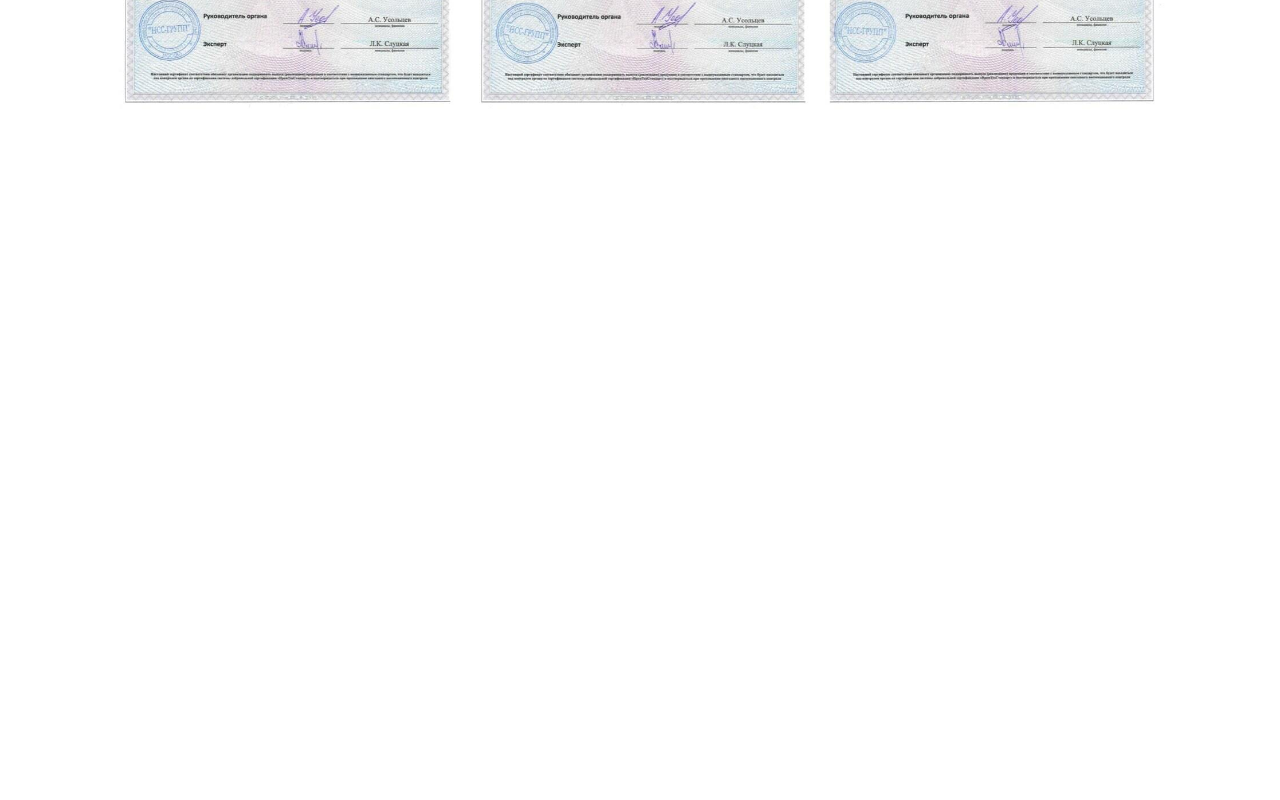
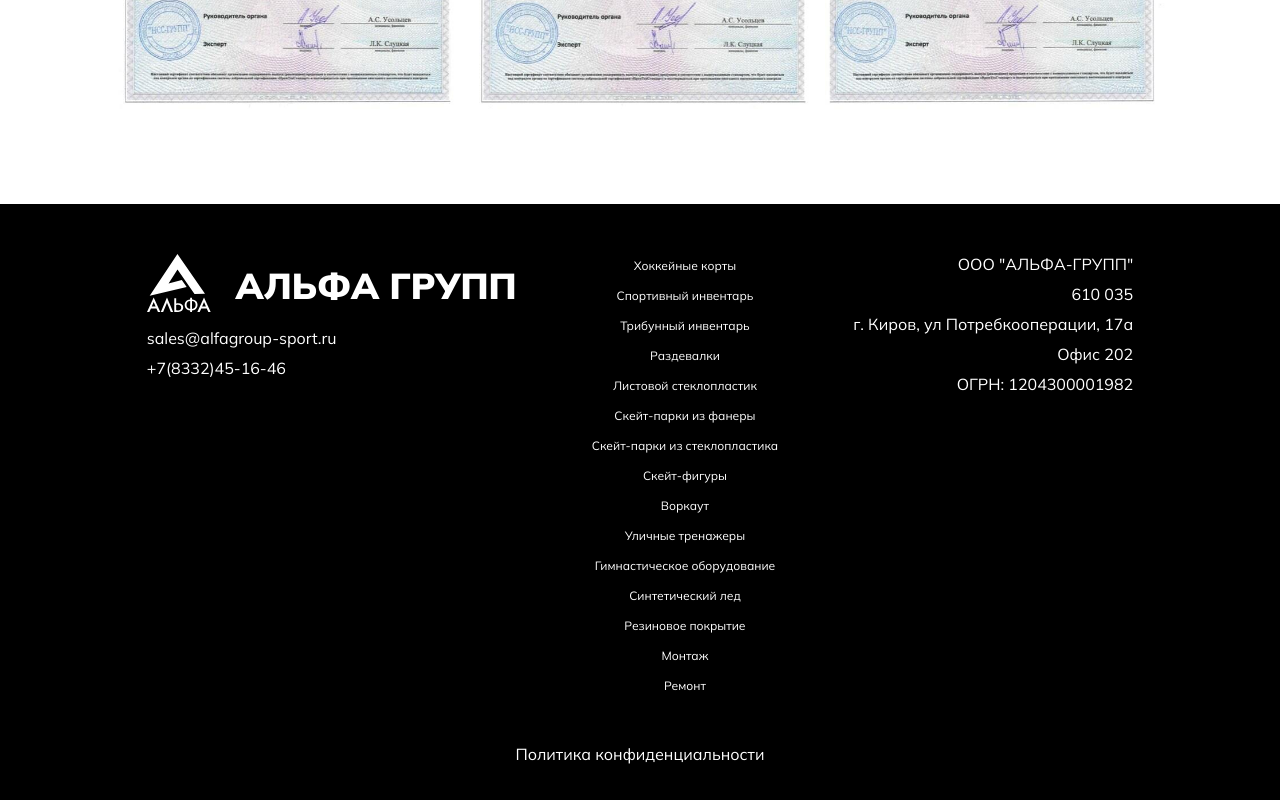
Before and after one commit to KDTenshi/graduationWorkFront, a Next.js app: page / in a window 1280 px wide. Shown: the part 3129-3929 px from the top of the page. Before the commit the page ends 3333 px from the top, so only its background shows below. Built offline with nearby package versions, Linux system fonts and the light colour scheme.

Commit message:
Added footer

```diff
--- a/src/Fakeserver.ts
+++ b/src/Fakeserver.ts
@@ -55,3 +55,81 @@ export const sections = [
     ],
   },
 ];
+
+export const categories = [
+  {
+    id: 0,
+    sectionId: 0,
+    title: "Хоккейные корты",
+  },
+  {
+    id: 1,
+    sectionId: 0,
+    title: "Спортивный инвентарь",
+  },
+  {
+    id: 2,
+    sectionId: 0,
+    title: "Трибунный инвентарь",
+  },
+  {
+    id: 3,
+    sectionId: 0,
+    title: "Раздевалки",
+  },
+  {
+    id: 4,
+    sectionId: 0,
+    title: "Листовой стеклопластик",
+  },
+  {
+    id: 5,
+    sectionId: 1,
+    title: "Скейт-парки из фанеры",
+  },
+  {
+    id: 6,
+    sectionId: 1,
+    title: "Скейт-парки из стеклопластика",
+  },
+  {
+    id: 7,
+    sectionId: 1,
+    title: "Скейт-фигуры",
+  },
+  {
+    id: 8,
+    sectionId: 2,
+    title: "Воркаут",
+  },
+  {
+    id: 9,
+    sectionId: 2,
+    title: "Уличные тренажеры",
+  },
+  {
+    id: 10,
+    sectionId: 2,
+    title: "Гимнастическое оборудование",
+  },
+  {
+    id: 11,
+    sectionId: 3,
+    title: "Синтетический лед",
+  },
+  {
+    id: 12,
+    sectionId: 3,
+    title: "Резиновое покрытие",
+  },
+  {
+    id: 13,
+    sectionId: 4,
+    title: "Монтаж",
+  },
+  {
+    id: 14,
+    sectionId: 4,
+    title: "Ремонт",
+  },
+];
--- a/src/app/layout.tsx
+++ b/src/app/layout.tsx
@@ -3,6 +3,7 @@ import { Mulish } from "next/font/google";
 import { FC, PropsWithChildren } from "react";
 import "@/styles/App.css";
 import Header from "@/components/Layout/Header/Header";
+import Footer from "@/components/Layout/Footer/Footer";
 
 const mulish = Mulish({ subsets: ["cyrillic"], weight: ["400", "700", "900"] });
 
@@ -20,6 +21,7 @@ const RootLayout: FC<PropsWithChildren> = ({ children }) => {
       <body className={mulish.className}>
         <Header />
         {children}
+        <Footer />
       </body>
     </html>
   );
--- /dev/null
+++ b/src/components/Layout/Footer/Footer.module.css
@@ -0,0 +1,215 @@
+.Footer {
+  background: #000;
+  padding: 50px 75px;
+  display: flex;
+  flex-direction: column;
+  align-items: center;
+  gap: 50px;
+}
+
+.Wrap {
+  width: 100%;
+  display: flex;
+  justify-content: center;
+  gap: 75px;
+}
+
+.Contacts {
+  display: flex;
+  flex-direction: column;
+  gap: 10px;
+}
+
+.Logo {
+  text-decoration: none;
+  display: flex;
+  justify-content: start;
+}
+
+.Contact {
+  font-size: 16px;
+  font-weight: 400;
+  color: #fff;
+  text-decoration: none;
+  position: relative;
+}
+.Contact::-moz-selection {
+  background: #fff;
+  color: #000;
+}
+.Contact::selection {
+  background: #fff;
+  color: #000;
+}
+.Contact::after {
+  position: absolute;
+  content: "";
+  width: 0;
+  left: 50%;
+  bottom: -5px;
+  height: 2px;
+  background: #fff;
+  transition: all 0.25s;
+}
+.Contact:hover::after {
+  left: 0;
+  right: 0;
+  width: 100%;
+}
+
+.Links {
+  display: grid;
+  grid-template-columns: repeat(3, 1fr);
+  gap: 10px;
+}
+.Links p {
+  text-align: center;
+}
+
+.Link {
+  font-size: 12px;
+  font-weight: 400;
+  color: #fff;
+  text-decoration: none;
+  position: relative;
+}
+.Link::-moz-selection {
+  background: #fff;
+  color: #000;
+}
+.Link::selection {
+  background: #fff;
+  color: #000;
+}
+.Link::after {
+  position: absolute;
+  content: "";
+  width: 0;
+  left: 50%;
+  bottom: -5px;
+  height: 2px;
+  background: #fff;
+  transition: all 0.25s;
+}
+.Link:hover::after {
+  left: 0;
+  right: 0;
+  width: 100%;
+}
+
+.Info {
+  display: flex;
+  flex-direction: column;
+  gap: 10px;
+}
+.Info p {
+  font-size: 16px;
+  font-weight: 400;
+  color: #fff;
+  text-align: right;
+}
+.Info p::-moz-selection {
+  background: #fff;
+  color: #000;
+}
+.Info p::selection {
+  background: #fff;
+  color: #000;
+}
+
+.Policy {
+  display: flex;
+  align-items: center;
+  justify-content: center;
+}
+.Policy a {
+  font-size: 16px;
+  font-weight: 400;
+  color: #fff;
+  text-decoration: none;
+  position: relative;
+}
+.Policy a::-moz-selection {
+  background: #fff;
+  color: #000;
+}
+.Policy a::selection {
+  background: #fff;
+  color: #000;
+}
+.Policy a::after {
+  position: absolute;
+  content: "";
+  width: 0;
+  left: 50%;
+  bottom: -5px;
+  height: 2px;
+  background: #fff;
+  transition: all 0.25s;
+}
+.Policy a:hover::after {
+  left: 0;
+  right: 0;
+  width: 100%;
+}
+
+@media screen and (max-width: 1600px) {
+  .Links {
+    grid-template-columns: repeat(2, 1fr);
+  }
+  .Links p:nth-child(odd) {
+    text-align: left;
+  }
+  .Links p:nth-child(even) {
+    text-align: right;
+  }
+}
+@media screen and (max-width: 1400px) {
+  .Links {
+    grid-template-columns: 1fr;
+  }
+  .Links p:nth-child(odd) {
+    text-align: center;
+  }
+  .Links p:nth-child(even) {
+    text-align: center;
+  }
+}
+@media screen and (max-width: 1200px) {
+  .Wrap {
+    gap: 50px;
+  }
+  .Links {
+    display: none;
+  }
+}
+@media screen and (max-width: 800px) {
+  .Wrap {
+    flex-direction: column;
+    align-items: center;
+  }
+  .Logo {
+    justify-content: center;
+  }
+  .Contacts p {
+    text-align: center;
+  }
+  .Info p {
+    text-align: center;
+  }
+}
+@media screen and (max-width: 600px) {
+  .Policy a {
+    font-size: 12px;
+    font-weight: 400;
+    color: #fff;
+  }
+  .Policy a::-moz-selection {
+    background: #fff;
+    color: #000;
+  }
+  .Policy a::selection {
+    background: #fff;
+    color: #000;
+  }
+}/*# sourceMappingURL=Footer.module.css.map */
--- /dev/null
+++ b/src/components/Layout/Footer/Footer.module.scss
@@ -0,0 +1,147 @@
+@use "../../../styles/variables/colors" as c;
+@use "../../../styles/variables/spacings" as sp;
+
+@import "../../../styles/variables/mixins";
+
+.Footer {
+  background: c.$black;
+  padding: sp.$large sp.$extra_large;
+  display: flex;
+  flex-direction: column;
+  align-items: center;
+  gap: sp.$large;
+}
+
+.Wrap {
+  width: 100%;
+  display: flex;
+  justify-content: center;
+  gap: sp.$extra_large;
+}
+
+.Contacts {
+  display: flex;
+  flex-direction: column;
+  gap: sp.$small;
+}
+
+.Logo {
+  text-decoration: none;
+  display: flex;
+  justify-content: start;
+}
+
+.Contact {
+  @include font_white_16();
+  @include link_white();
+}
+
+.Links {
+  display: grid;
+  grid-template-columns: repeat(3, 1fr);
+  gap: sp.$small;
+
+  & p {
+    text-align: center;
+  }
+}
+
+.Link {
+  @include font_white_12();
+  @include link_white();
+}
+
+.Info {
+  display: flex;
+  flex-direction: column;
+  gap: sp.$small;
+
+  & p {
+    @include font_white_16();
+    text-align: right;
+  }
+}
+
+.Policy {
+  display: flex;
+  align-items: center;
+  justify-content: center;
+
+  & a {
+    @include font_white_16();
+    @include link_white();
+  }
+}
+
+@media screen and (max-width: 1600px) {
+  .Links {
+    grid-template-columns: repeat(2, 1fr);
+
+    & p {
+      &:nth-child(odd) {
+        text-align: left;
+      }
+
+      &:nth-child(even) {
+        text-align: right;
+      }
+    }
+  }
+}
+
+@media screen and (max-width: 1400px) {
+  .Links {
+    grid-template-columns: 1fr;
+
+    & p {
+      &:nth-child(odd) {
+        text-align: center;
+      }
+
+      &:nth-child(even) {
+        text-align: center;
+      }
+    }
+  }
+}
+
+@media screen and (max-width: 1200px) {
+  .Wrap {
+    gap: sp.$large;
+  }
+
+  .Links {
+    display: none;
+  }
+}
+
+@media screen and (max-width: 800px) {
+  .Wrap {
+    flex-direction: column;
+    align-items: center;
+  }
+
+  .Logo {
+    justify-content: center;
+  }
+
+  .Contacts {
+    & p {
+      text-align: center;
+    }
+  }
+
+  .Info {
+    & p {
+      text-align: center;
+    }
+  }
+}
+
+@media screen and (max-width: 600px) {
+  .Policy {
+    & a {
+      @include font_white_12();
+    }
+  }
+}
--- /dev/null
+++ b/src/components/Layout/Footer/Footer.tsx
@@ -0,0 +1,50 @@
+import { FC } from "react";
+import st from "./Footer.module.css";
+import Link from "next/link";
+import Logo from "@/components/UI/Logo/Logo";
+import { categories } from "@/Fakeserver";
+
+const Footer: FC = () => {
+  return (
+    <footer className={st.Footer}>
+      <div className={st.Wrap}>
+        <div className={st.Contacts}>
+          <Link href={"/"} className={st.Logo}>
+            <Logo color="white" />
+          </Link>
+          <p>
+            <Link href={"mailto:sales@alfagroup-sport.ru"} className={st.Contact}>
+              sales@alfagroup-sport.ru
+            </Link>
+          </p>
+          <p>
+            <Link href={"tel:+78332451646"} className={st.Contact}>
+              +7(8332)45-16-46
+            </Link>
+          </p>
+        </div>
+        <div className={st.Links}>
+          {categories.map((category) => (
+            <p key={category.id}>
+              <Link href={"/"} className={st.Link}>
+                {category.title}
+              </Link>
+            </p>
+          ))}
+        </div>
+        <div className={st.Info}>
+          <p>ООО &quot;АЛЬФА-ГРУПП&quot;</p>
+          <p>610 035</p>
+          <p>г. Киров, ул Потребкооперации, 17а</p>
+          <p>Офис 202</p>
+          <p>ОГРН: 1204300001982</p>
+        </div>
+      </div>
+      <div className={st.Policy}>
+        <Link href={"/"}>Политика конфиденциальности</Link>
+      </div>
+    </footer>
+  );
+};
+
+export default Footer;
--- a/src/components/UI/Logo/Logo.module.css
+++ b/src/components/UI/Logo/Logo.module.css
@@ -19,7 +19,17 @@
   color: #fff;
 }
 .Logo_White h1 {
+  font-size: 36px;
+  font-weight: 900;
   color: #fff;
+}
+.Logo_White h1::-moz-selection {
+  background: #fff;
+  color: #000;
+}
+.Logo_White h1::selection {
+  background: #fff;
+  color: #000;
 }
 
 @media screen and (max-width: 800px) {
--- a/src/components/UI/Logo/Logo.module.scss
+++ b/src/components/UI/Logo/Logo.module.scss
@@ -15,7 +15,7 @@
 
   &_White {
     & h1 {
-      color: c.$white;
+      @include font_white_36(900);
     }
   }
 }
```
Also changed, not shown: 2 other files (tests, documents, lock files or other folders).
